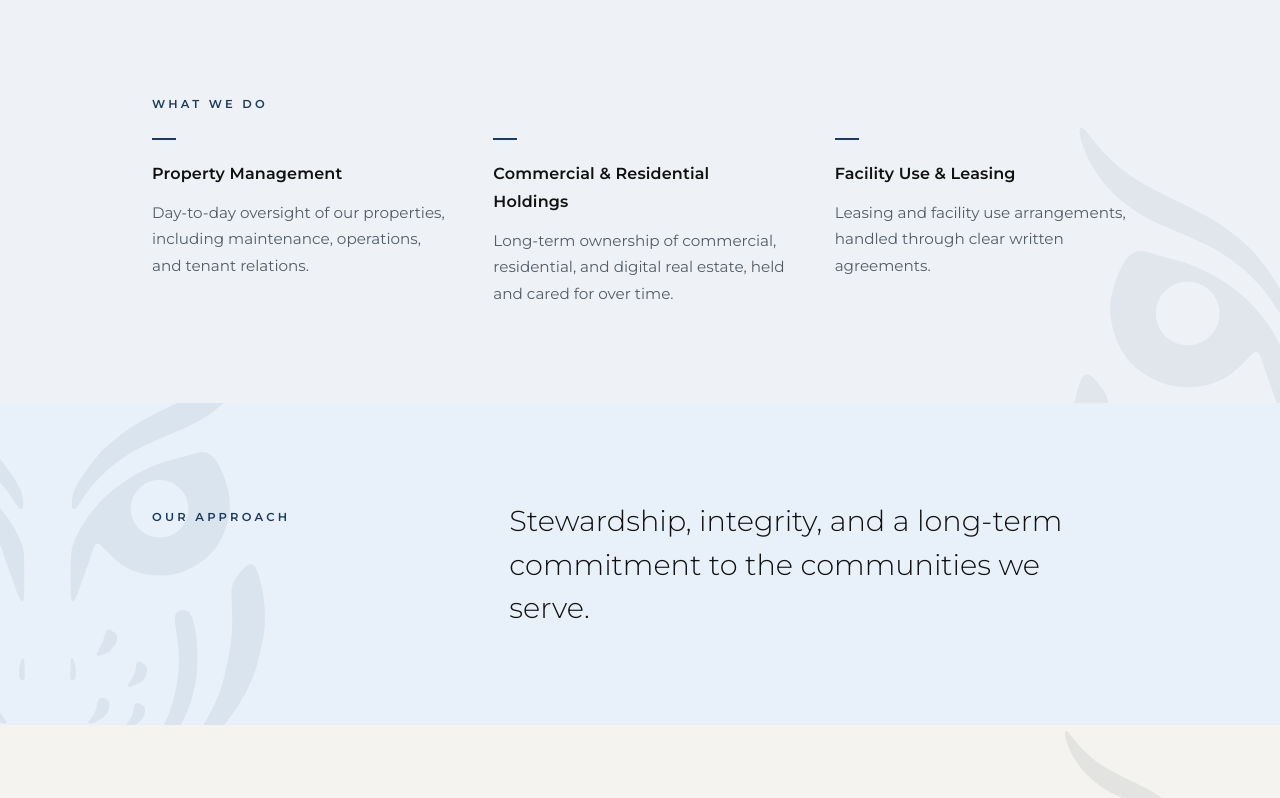
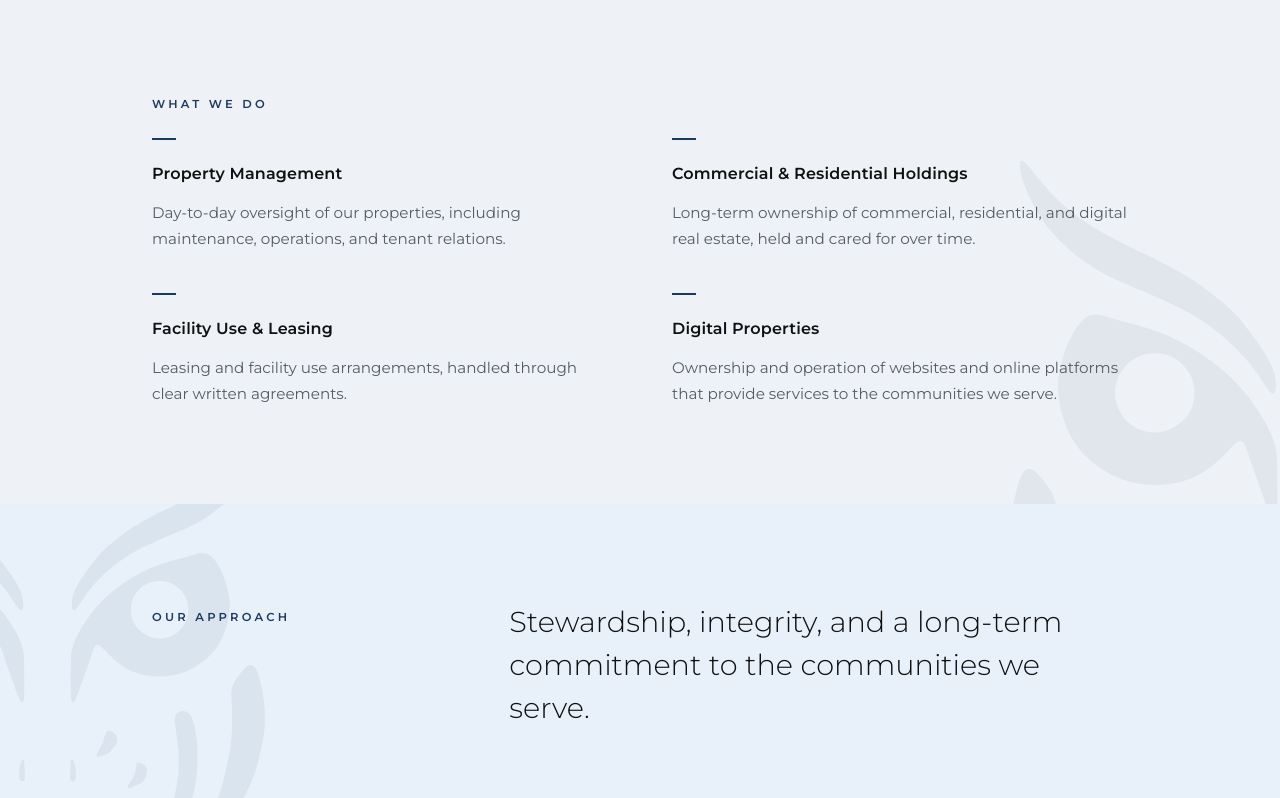
Before and after one commit to DParkerson7/ugglapearl-site, a plain HTML site: page index.html in a window 1280 px wide. Shown: the part 993-1791 px from the top of the page. Drawn offline with Linux system fonts and the light colour scheme.

Commit message:
Add Digital Properties card

```diff
--- a/index.html
+++ b/index.html
@@ -58,7 +58,7 @@
   .two{display:grid;grid-template-columns:1fr 2fr;gap:3rem}
   .two p{margin:0;font-size:1.08rem;color:#2b2f35;max-width:58ch}
   .two .label{font-size:.72rem;color:var(--navy);margin:0 0 1.5rem;padding-top:.45rem}
-  .items{display:grid;grid-template-columns:repeat(3,1fr);gap:3rem;margin-top:.5rem}
+  .items{display:grid;grid-template-columns:repeat(2,1fr);gap:2.5rem 4rem;margin-top:.5rem}
   .items h3{font-size:1rem;font-weight:600;margin:0 0 .75rem;letter-spacing:.01em}
   .items h3::before{content:"";display:block;width:24px;height:2px;background:var(--navy);margin-bottom:1.25rem}
   .items p{margin:0;color:var(--muted);font-size:.95rem}
@@ -125,6 +125,10 @@
           <h3>Facility Use &amp; Leasing</h3>
           <p>Leasing and facility use arrangements, handled through clear written agreements.</p>
         </div>
+        <div>
+          <h3>Digital Properties</h3>
+          <p>Ownership and operation of websites and online platforms that provide services to the communities we serve.</p>
+        </div>
       </div>
     </div>
   </section>
```
